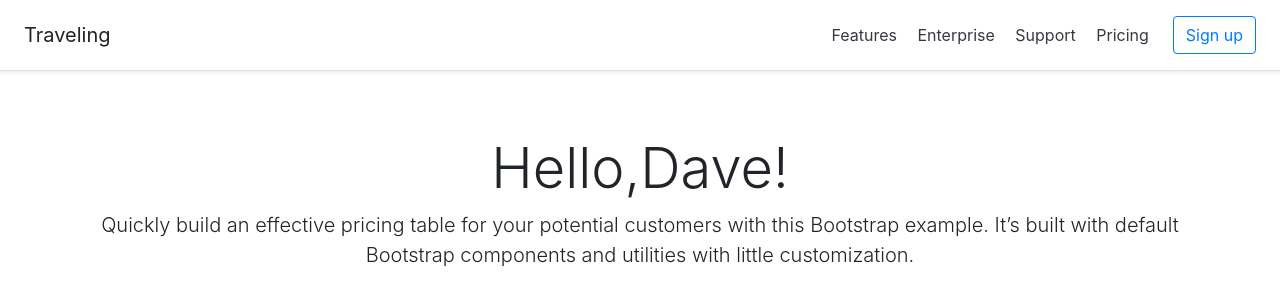
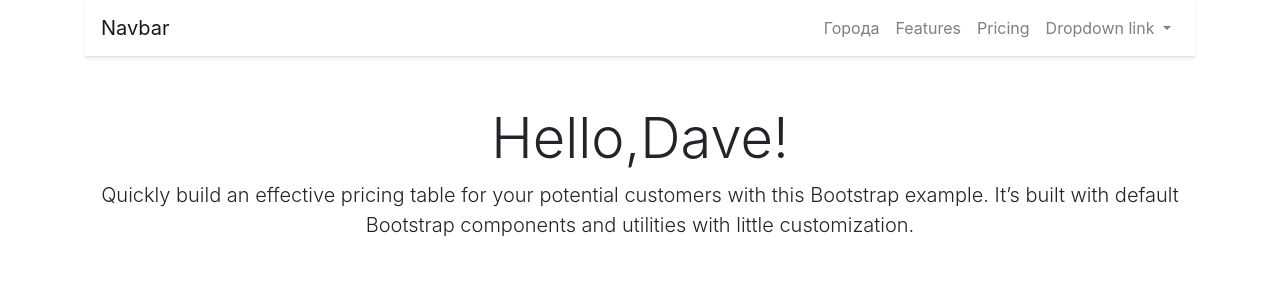
Before and after one commit to viktorsmer/cod, a Django app: page / in a window 1280 px wide. Shown: the top 305 px of the page. Run offline with Django 3.2, Linux system fonts and the light colour scheme.

Commit message:
Продолжаем города

```diff
--- a/cities/templates/cities/home.html
+++ b/cities/templates/cities/home.html
@@ -1,7 +1,7 @@
 {% extends "base.html"%}
-{% block title%}Города {%endblock%}
+{% block title%}Городa {%endblock%}
 {% block content %}
-  <h1 class="display-4">Города</h1>
+  <h1 class="display-4">Городa</h1>
   <div class="row">
       <div class="col-md-6">
           {% for object in objects_list%}
--- a/cities/urls.py
+++ b/cities/urls.py
@@ -1,7 +1,7 @@
 from django.urls import path
-from .views import home
+from .views import home, CityDetailView
 
 urlpatterns = [
-
+    path('detail/<int:pk>/', CityDetailView.as_view(), name='detail'),
     path('', home, name='home')
 ]
--- a/templates/base.html
+++ b/templates/base.html
@@ -1,3 +1,4 @@
+{% url 'city:home' as city_home_url %}
 <!doctype html>
 <html lang="en">
   <head>
@@ -11,15 +12,46 @@
     <title>{% block title%} {%endblock%}</title>
   </head>
   <body>
-  <div class="d-flex flex-column flex-md-row align-items-center p-3 px-md-4 mb-3 bg-white border-bottom shadow-sm">
+  <!--div class="d-flex flex-column flex-md-row align-items-center p-3 px-md-4 mb-3 bg-white border-bottom shadow-sm">
   <h5 class="my-0 mr-md-auto font-weight-normal">Traveling</h5>
   <nav class="my-2 my-md-0 mr-md-3">
-    <a class="p-2 text-dark" href="{% url 'home'%}">Features</a>
+    <a class="p-2 text-dark" href="{% url 'city:home'%}">Города</a>
     <a class="p-2 text-dark" href="#">Enterprise</a>
     <a class="p-2 text-dark" href="#">Support</a>
     <a class="p-2 text-dark" href="#">Pricing</a>
   </nav>
   <a class="btn btn-outline-primary" href="#">Sign up</a>
+</div>-->
+<div class="container">
+  <nav class="navbar navbar-expand-lg navbar-light bg-white border-bottom shadow-sm">
+  <a class="navbar-brand" href="#">Navbar</a>
+  <button class="navbar-toggler" type="button" data-toggle="collapse" data-target="#navbarNavDropdown" aria-controls="navbarNavDropdown" aria-expanded="false" aria-label="Toggle navigation">
+    <span class="navbar-toggler-icon"></span>
+  </button>
+  <div class="collapse navbar-collapse" id="navbarNavDropdown">
+    <ul class="navbar-nav ml-auto">
+      <li class="nav-item {% if request.path == city_home_url %} active {%endif%}">
+        <a class="nav-link" href="{% url 'city:home'%}">Города <span class="sr-only">(current)</span></a>
+      </li>
+      <li class="nav-item">
+        <a class="nav-link" href="#">Features</a>
+      </li>
+      <li class="nav-item">
+        <a class="nav-link" href="#">Pricing</a>
+      </li>
+      <li class="nav-item dropdown">
+        <a class="nav-link dropdown-toggle" href="#" id="navbarDropdownMenuLink" role="button" data-toggle="dropdown" aria-haspopup="true" aria-expanded="false">
+          Dropdown link
+        </a>
+        <div class="dropdown-menu" aria-labelledby="navbarDropdownMenuLink">
+          <a class="dropdown-item" href="#">Action</a>
+          <a class="dropdown-item" href="#">Another action</a>
+          <a class="dropdown-item" href="#">Something else here</a>
+        </div>
+      </li>
+    </ul>
+  </div>
+</nav>
 </div>
 <div class="container">
 {% block content%} {%endblock%}
--- a/travel/urls.py
+++ b/travel/urls.py
@@ -14,10 +14,11 @@ Including another URLconf
     2. Add a URL to urlpatterns:  path('blog/', include('blog.urls'))
 """
 from django.contrib import admin
-from django.urls import path
+from django.urls import path, include
 from .views import home_view
 
 urlpatterns = [
     path('admin/', admin.site.urls),
+    path('cities/', include(('cities.urls', 'city'))),
     path('', home_view, name='home')
 ]
```
Also changed, not shown: cities/templates/cities/detail.html (added, +24 -0 lines), cities/views.py (+7 -0 lines).
